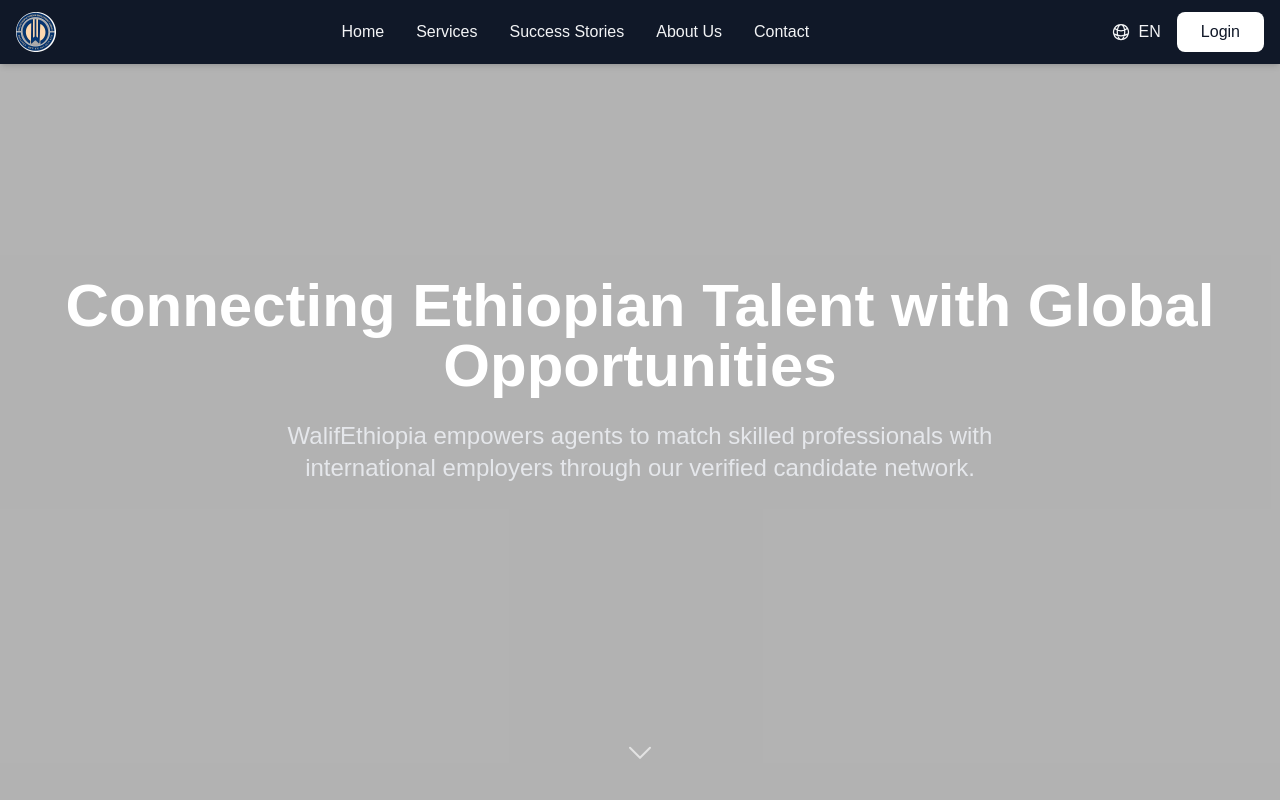
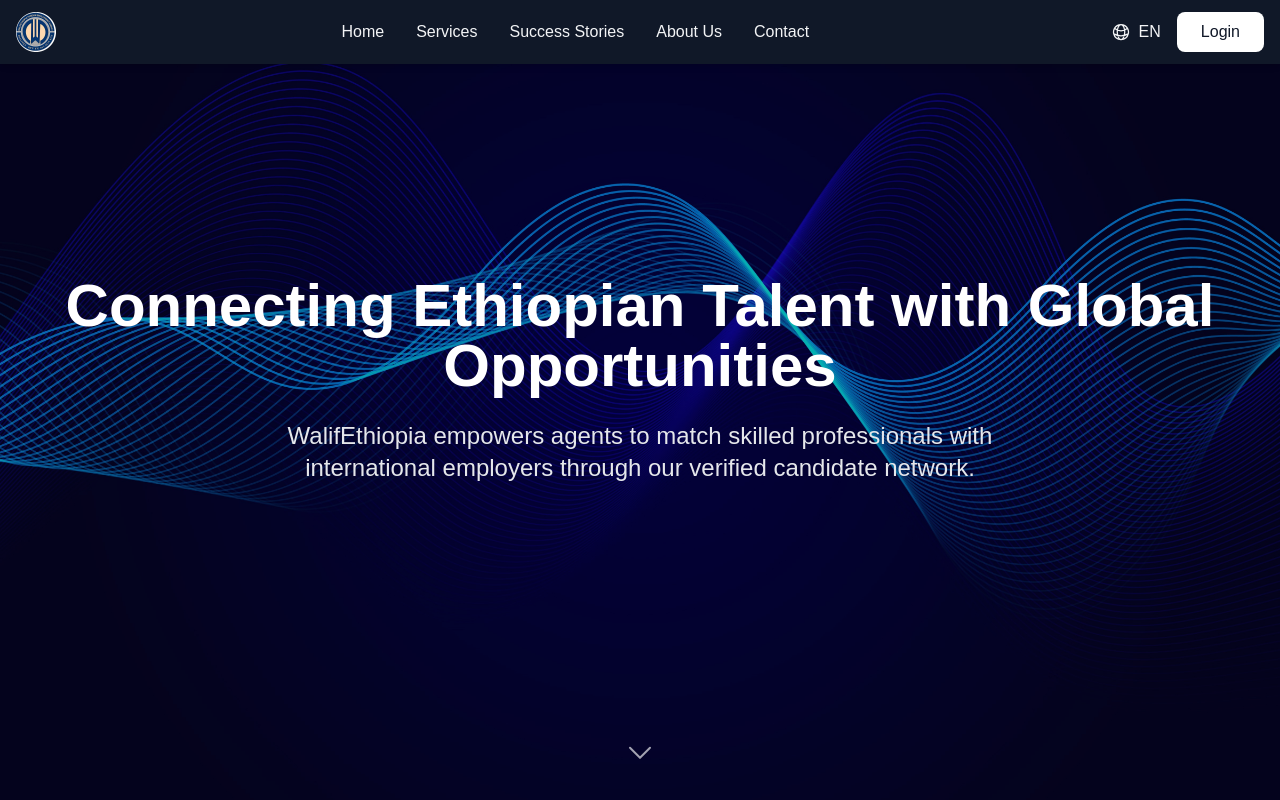
Before and after one commit to AbeDevSaga/walifethiopia-foreign-employment-agency, a Next.js app: page / in a window 1280 px wide. Shown: the top 800 px of the page. Built offline with nearby package versions, Linux system fonts and the light colour scheme.

Commit message:
image bg fallback

```diff
--- a/app/components/landing/Hero.tsx
+++ b/app/components/landing/Hero.tsx
@@ -26,20 +26,27 @@
       id="hero"
       className="relative min-h-screen flex items-center justify-center"
     >
-      {/* Background Image */}
-      {hero.backgroundImage && (
       <div
-          className="absolute inset-0 z-0"
+        className="absolute inset-0 z-0 bg-gray-900" // Fallback background color
         style={{
-            backgroundImage: `url(${
-              hero.backgroundImage
-            })`,
+          backgroundImage: hero.backgroundImage
+            ? `url(${
+                typeof hero.backgroundImage === "string"
+                  ? hero.backgroundImage
+                  : hero.backgroundImage.src
+              })`
+            : undefined,
           backgroundSize: "cover",
           backgroundPosition: "center",
           backgroundRepeat: "no-repeat",
+          backgroundAttachment: "fixed", // Optional: makes background fixed during scroll
         }}
-        />
+      >
+        {/* Optional: Add a loading state or fallback content */}
+        {!hero.backgroundImage && (
+          <div className="absolute inset-0 bg-gradient-to-br from-gray-800 to-gray-900"></div>
         )}
+      </div>
 
       {/* Overlay */}
       <div className={`absolute inset-0 ${hero.overlayColor || ""}`}></div>
```
Lines whose indentation alone changed are shown as unchanged.
